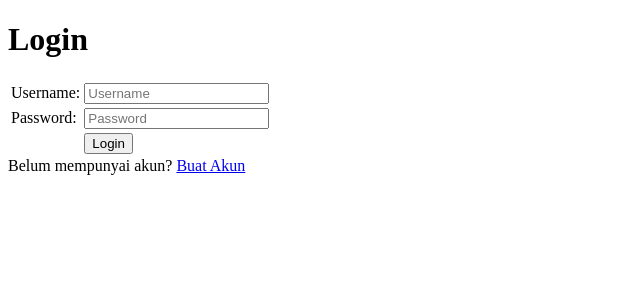
After one commit to danielcm585/django-pbp-lab1, a Django app: page /wishlist/login/ in a window 1280 px wide. The commit adds this page. Shown: the top 300 px of the page, without its empty margins (0-640 px from the left). Run offline with Django 4.2, Linux system fonts and the light colour scheme.

Commit message:
Commit lab 3

```diff
--- /dev/null
+++ b/wishlist/templates/login.html
@@ -0,0 +1,47 @@
+{% extends 'base.html' %}
+
+{% block meta %}
+
+<title>Login</title>
+
+{% endblock meta %}
+
+{% block content %}
+
+<div class = "login">
+
+  <h1>Login</h1>
+
+  <form method="POST" action="">
+    {% csrf_token %}
+    <table>
+      <tr>
+        <td>Username: </td>
+        <td><input type="text" name="username" placeholder="Username" class="form-control"></td>
+      </tr>
+
+      <tr>
+        <td>Password: </td>
+        <td><input type="password" name="password" placeholder="Password" class="form-control"></td>
+      </tr>
+
+      <tr>
+        <td></td>
+        <td><input class="btn login_btn" type="submit" value="Login"></td>
+      </tr>
+    </table>
+  </form>
+
+  {% if messages %}
+    <ul>
+      {% for message in messages %}
+        <li>{{ message }}</li>
+      {% endfor %}
+    </ul>
+  {% endif %}
+
+  Belum mempunyai akun? <a href="{% url 'wishlist:register' %}">Buat Akun</a>
+
+</div>
+
+{% endblock content %}
--- a/wishlist/templates/wishlist.html
+++ b/wishlist/templates/wishlist.html
@@ -22,4 +22,8 @@
   {% endfor %}
 </table>
 
+<h5>Sesi terakhir login: {{ last_login }}</h5>
+
+<button><a href="{% url 'wishlist:logout' %}">Logout</a></button>
+
 {% endblock content %}
--- a/wishlist/urls.py
+++ b/wishlist/urls.py
@@ -1,5 +1,5 @@
 from django.urls import path
-from wishlist.views import get_all_json, get_all_xml, get_one_json, get_one_xml, show_wishlist
+from wishlist.views import *
 
 app_name = 'wishlist'
 
@@ -9,4 +9,7 @@ urlpatterns = [
     path('json/', get_all_json, name='get_all_json'),
     path('xml/<int:id>', get_one_xml, name='get_one_xml'),
     path('json/<int:id>', get_one_json, name='get_one_json'),
+    path('register/', register, name='register'),
+    path('login/', login_user, name='login'),
+    path('logout/', logout_user, name='logout'),
 ]
--- a/wishlist/views.py
+++ b/wishlist/views.py
@@ -1,13 +1,21 @@
-from django.shortcuts import render
-from django.http import HttpResponse
+import datetime
+from django.shortcuts import render, redirect
+from django.http import HttpResponse, HttpResponseRedirect
 from django.core import serializers
+from django.urls import reverse
+from django.contrib import messages
+from django.contrib.auth import authenticate, login, logout
+from django.contrib.auth.forms import UserCreationForm
+from django.contrib.auth.decorators import login_required
 from wishlist.models import BarangWishlist
 
+@login_required(login_url='/wishlist/login')
 def show_wishlist(request):
     data_barang_wishlist = BarangWishlist.objects.all()
     context = {
         'list_barang': data_barang_wishlist,
-        'nama': 'Kak Cinoy'
+        'nama': 'Kak Cinoy',
+        'last_login': request.COOKIES['last_login'],
     }
     return render(request, "wishlist.html", context)
 
@@ -26,3 +34,37 @@ def get_one_xml(request, id):
 def get_one_json(request, id):
     data = BarangWishlist.objects.filter(pk=id)
     return HttpResponse(serializers.serialize('json',data), content_type='application/json')
+
+def register(request):
+    form = UserCreationForm()
+
+    if request.method == "POST":
+        form = UserCreationForm(request.POST)
+        if form.is_valid():
+            form.save()
+            messages.success(request, 'Akun telah berhasil dibuat!')
+            return redirect('wishlist:login')
+
+    context = {'form':form}
+    return render(request, 'register.html', context)
+
+def login_user(request):
+    if request.method == 'POST':
+        username = request.POST.get('username')
+        password = request.POST.get('password')
+        user = authenticate(request, username=username, password=password)
+        if user is not None:
+            login(request, user)
+            response = HttpResponseRedirect(reverse("wishlist:show_wishlist"))
+            response.set_cookie('last_login', str(datetime.datetime.now()))
+            return response
+        else:
+            messages.info(request, 'Username atau Password salah!')
+    context = {}
+    return render(request, 'login.html', context)
+
+def logout_user(request):
+    logout(request)
+    response = HttpResponseRedirect(reverse('wishlist:login'))
+    response.delete_cookie('last_login')
+    return response
```
Also changed, not shown: wishlist/templates/register.html (added, +36 -0 lines).
